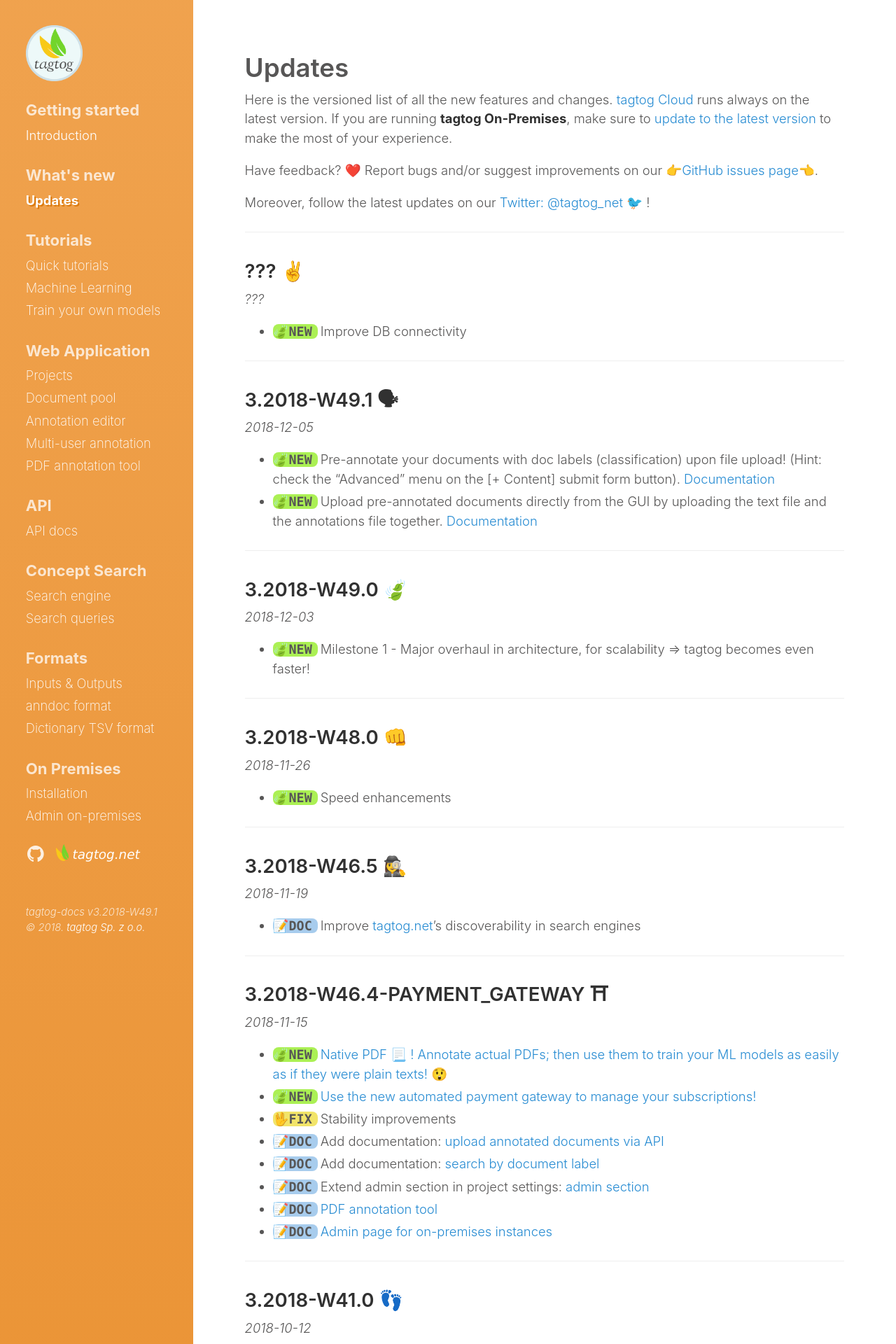
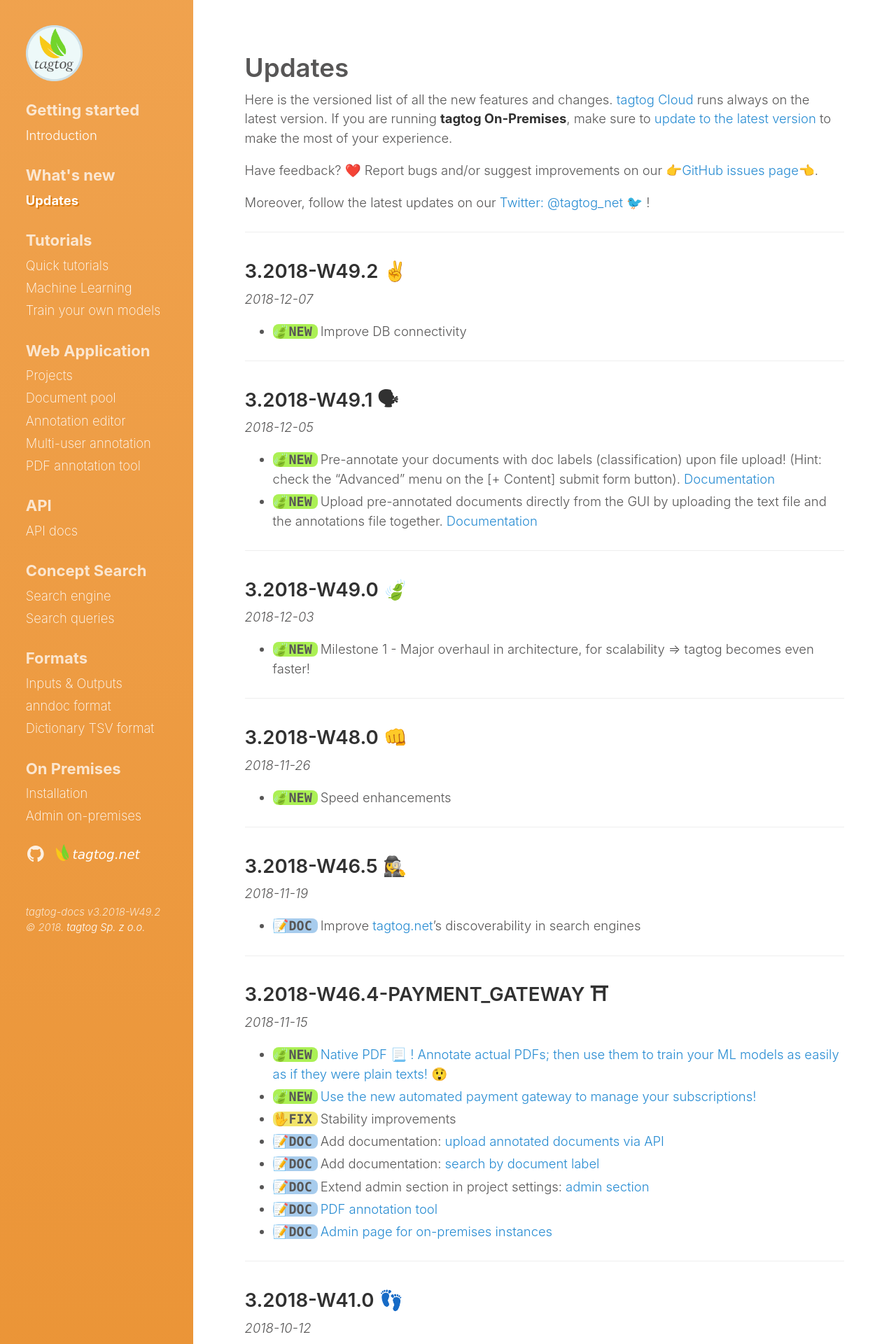
Before and after one commit to tagtogorg/tagtog-doc, a Jekyll site: the page built from updates.md, in a window 1280 px wide. Shown: the top 1920 px of the page at 70% size. Built offline with Jekyll 4.4.1, drawn with Linux system fonts in a browser that asks for light colours; nearby versions of some CDN libraries; emoji names are drawn with the system emoji font.

Commit message:
Bump version: 3.2018-W49.2 ️

```diff
--- a/_config.yml
+++ b/_config.yml
@@ -63,7 +63,7 @@ plugins:
   - jemoji
 
 # Custom vars
-version: 3.2018-W49.1
+version: 3.2018-W49.2
 sidebar_home_link:  true
 search_page:   false
 # sidebar_blog_link:  '/blog'   # By default, your home page is your blog
--- a/updates.md
+++ b/updates.md
@@ -14,8 +14,8 @@ Moreover, follow the latest updates on our [Twitter: @tagtog_net 🐦](https://t
 
 ---
 
-## ??? ✌️
-_???_
+## 3.2018-W49.2 ✌️
+_2018-12-07_
 
 <ul class="updates">
   <li class="new"><span markdown="1">Improve DB connectivity</span></li>
```
Also changed, not shown: 1 other file.
